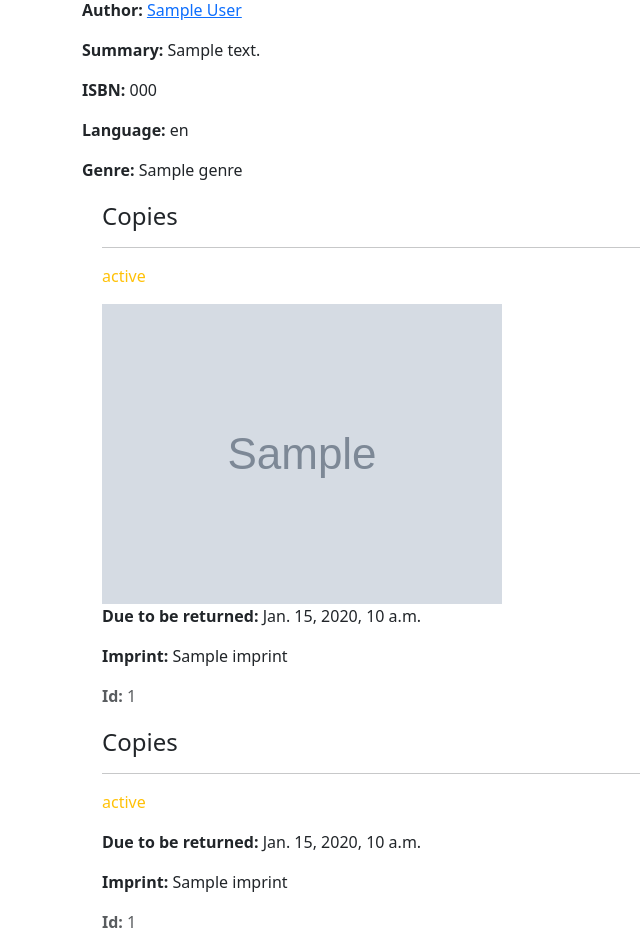
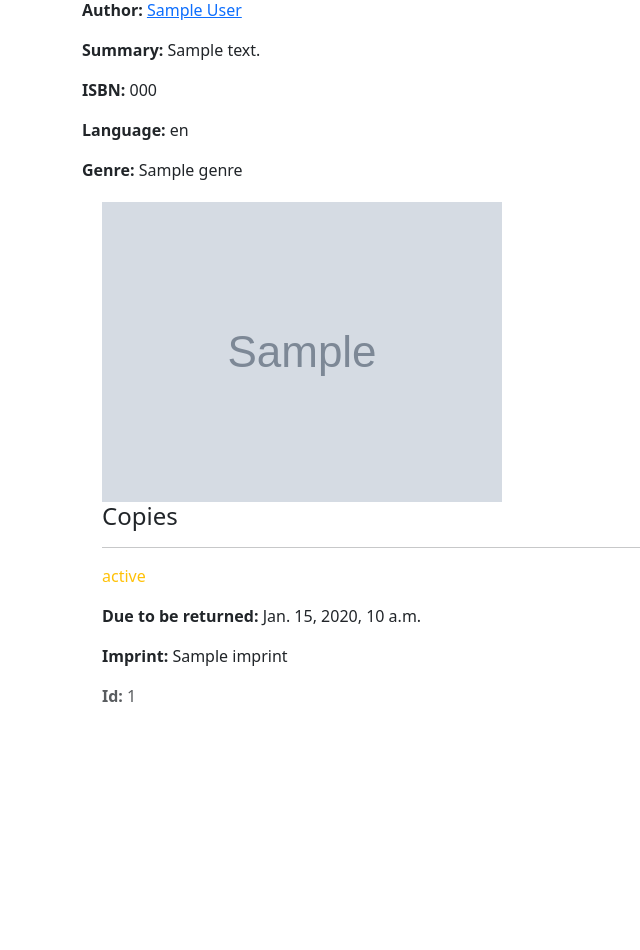
Before and after one commit to dlace51/pythonanywhere_assign1, a Django app: template catalog/templates/catalog/book_detail.html in a window 1280 px wide. Shown: the part 178-1128 px from the top of the page, without its empty margins (0-640 px from the left). After the commit the page ends 880 px from the top, so only its background shows below. Run offline with Django 5.2, Linux system fonts and the light colour scheme; the template is opened without the code that fills it: most values are stand-ins (such as "Sample title", 1, 10 or a date in 2020); grey boxes marked "Sample" are stand-in pictures.

Commit message:
book_detail fixed

```diff
--- a/catalog/templates/catalog/book_detail.html
+++ b/catalog/templates/catalog/book_detail.html
@@ -11,30 +11,13 @@
     <p><strong>Genre:</strong> {{ book.genre.all|join:", " }}</p>
 
     <div style="margin-left:20px;margin-top:20px">
+        {% if book.book_image %}
+            <div>
+                <img src="{{ book.book_image.url }}">
+            </div>
+        {% endif %}
+
         <h4>Copies</h4>
-
-    {% for copy in book.bookinstance_set.all %}
-      <hr>
-      <p class="{% if copy.status == 'a' %}text-success{% elif copy.status == 'm' %}text-danger{% else %}text-warning{% endif %}">
-        {{ copy.get_status_display }}
-      </p>
-        <div>
-    {% if book.book_image %}
-        <img src="{{ book.book_image.url }}">
-    {% endif %}
-    </div>
-
-      {% if copy.status != 'a' %}
-        <p><strong>Due to be returned:</strong> {{ copy.due_back }}</p>
-      {% endif %}
-      <p><strong>Imprint:</strong> {{ copy.imprint }}</p>
-      <p class="text-muted"><strong>Id:</strong> {{ copy.id }}</p>
-    {% endfor %}
-  </div>
-
-    <div style="margin-left:20px;margin-top:20px">
-    <h4>Copies</h4>
-
         {% if book.bookinstance_set.count == 0 %}
             <p>No Copies Available</p>
         {% else %}
@@ -43,7 +26,6 @@
                 <p class="{% if copy.status == 'a' %}text-success{% elif copy.status == 'm' %}text-danger{% else %}text-warning{% endif %}">
                     {{ copy.get_status_display }}
                 </p>
-
                 {% if copy.status != 'a' %}
                     <p><strong>Due to be returned:</strong> {{ copy.due_back }}</p>
                 {% endif %}
```
Lines whose indentation alone changed are shown as unchanged.
